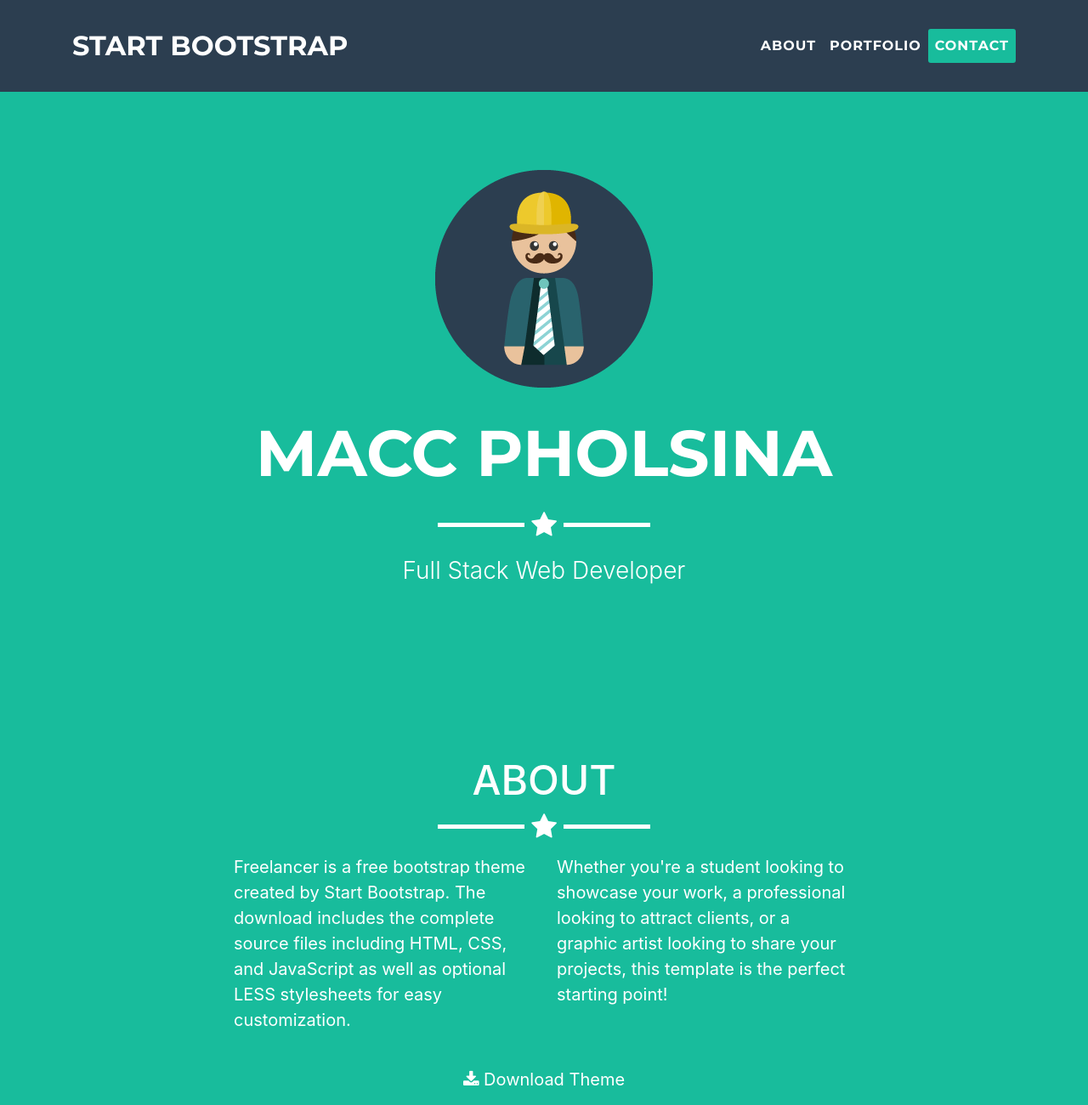
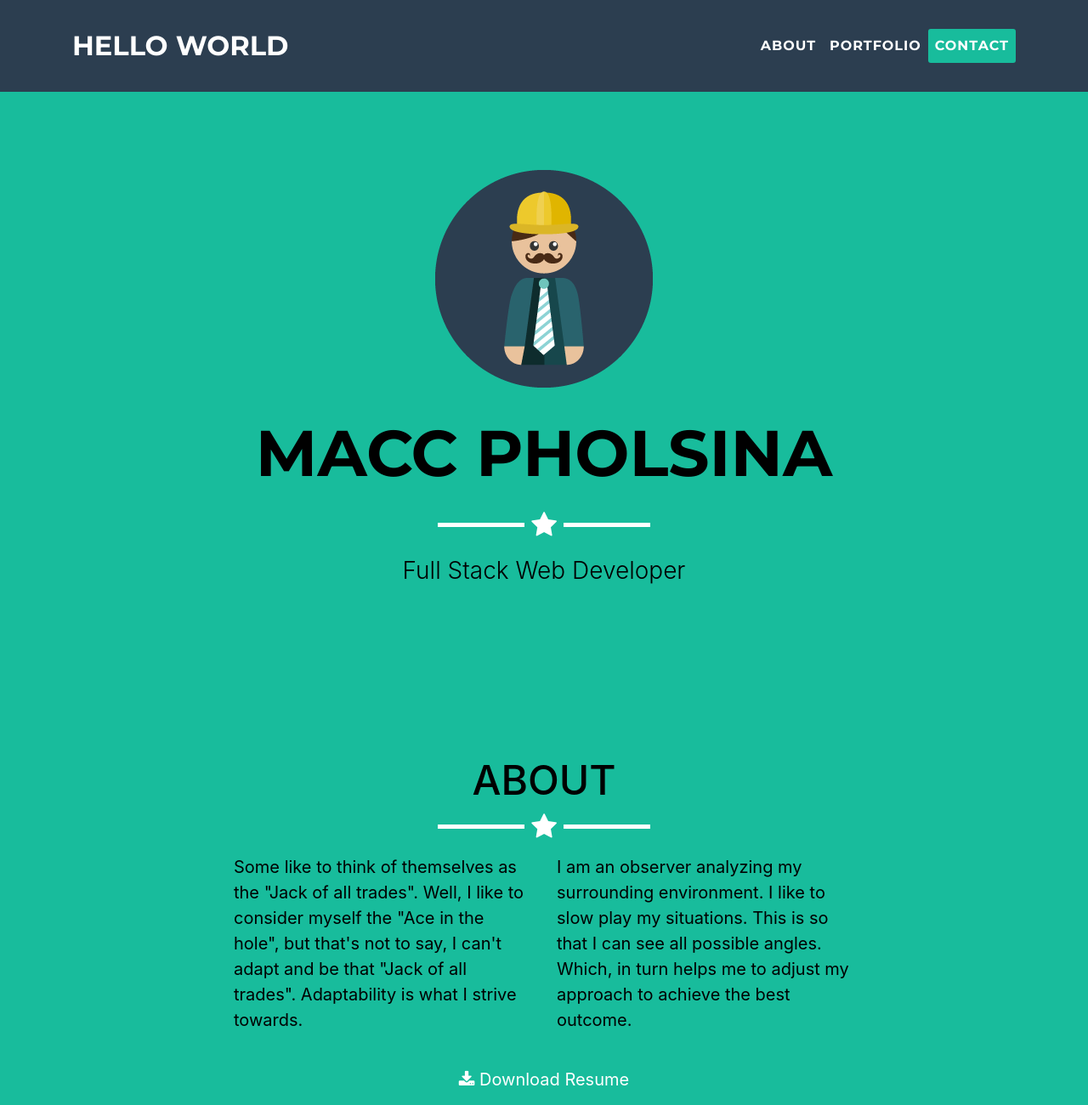
Before and after one commit to maccode421/maccode421.github.io, a website with bundled scripts: page index.html in a window 1280 px wide. Shown: the top 1300 px of the page at 85% size. Built offline with nearby package versions, Linux system fonts and the light colour scheme.

Commit message:
modified:
change a couple of things in header

```diff
--- a/css/freelancer.css
+++ b/css/freelancer.css
@@ -74,7 +74,7 @@ section {
     margin: 0; }
 
 section.success {
-  color: white;
+  color: black;
   background: #18BC9C; }
 
 @media (max-width: 767px) {
@@ -162,7 +162,7 @@ header.masthead {
   padding-top: 100px;
   padding-bottom: 50px;
   text-align: center;
-  color: white;
+  color: black;
   background: #18BC9C; }
   header.masthead img {
     display: block;
--- a/index.html
+++ b/index.html
@@ -8,7 +8,7 @@
     <meta name="description" content="">
     <meta name="author" content="">
 
-    <title>Freelancer - Start Bootstrap Theme</title>
+    <title>My Epic Portfolio</title>
 
     <!-- Bootstrap core CSS -->
     <link href="vendor/bootstrap/css/bootstrap.min.css" rel="stylesheet">
@@ -19,7 +19,8 @@
     <link href="https://fonts.googleapis.com/css?family=Lato:400,700,400italic,700italic" rel="stylesheet" type="text/css">
 
     <!-- Custom styles for this template -->
-    <link href="css/freelancer.min.css" rel="stylesheet">
+    <!-- change from freelancer.min.css -->
+    <link href="css/freelancer.css" rel="stylesheet">
 
   </head>
 
@@ -28,7 +29,7 @@
     <!-- Navigation -->
     <nav class="navbar navbar-expand-lg navbar-light fixed-top" id="mainNav">
       <div class="container">
-        <a class="navbar-brand js-scroll-trigger" href="#page-top">Start Bootstrap</a>
+        <a class="navbar-brand js-scroll-trigger" href="#page-top">Hello World</a>
         <button class="navbar-toggler navbar-toggler-right" type="button" data-toggle="collapse" data-target="#navbarResponsive" aria-controls="navbarResponsive" aria-expanded="false" aria-label="Toggle navigation">
           Menu
           <i class="fa fa-bars"></i>
@@ -68,15 +69,15 @@
         <hr class="star-light">
         <div class="row">
           <div class="col-lg-4 ml-auto">
-            <p>Freelancer is a free bootstrap theme created by Start Bootstrap. The download includes the complete source files including HTML, CSS, and JavaScript as well as optional LESS stylesheets for easy customization.</p>
+            <p>Some like to think of themselves as the "Jack of all trades". Well, I like to consider myself the "Ace in the hole", but that's not to say, I can't adapt and be that "Jack of all trades". Adaptability is what I strive towards.</p>
           </div>
           <div class="col-lg-4 mr-auto">
-            <p>Whether you're a student looking to showcase your work, a professional looking to attract clients, or a graphic artist looking to share your projects, this template is the perfect starting point!</p>
+            <p>I am an observer analyzing my surrounding environment. I like to slow play my situations. This is so that I can see all possible angles. Which, in turn helps me to adjust my approach to achieve the best outcome.</p>
           </div>
           <div class="col-lg-8 mx-auto text-center">
             <a href="#" class="btn btn-lg btn-outline">
               <i class="fa fa-download"></i>
-              Download Theme
+              Download Resume
             </a>
           </div>
         </div>
```
